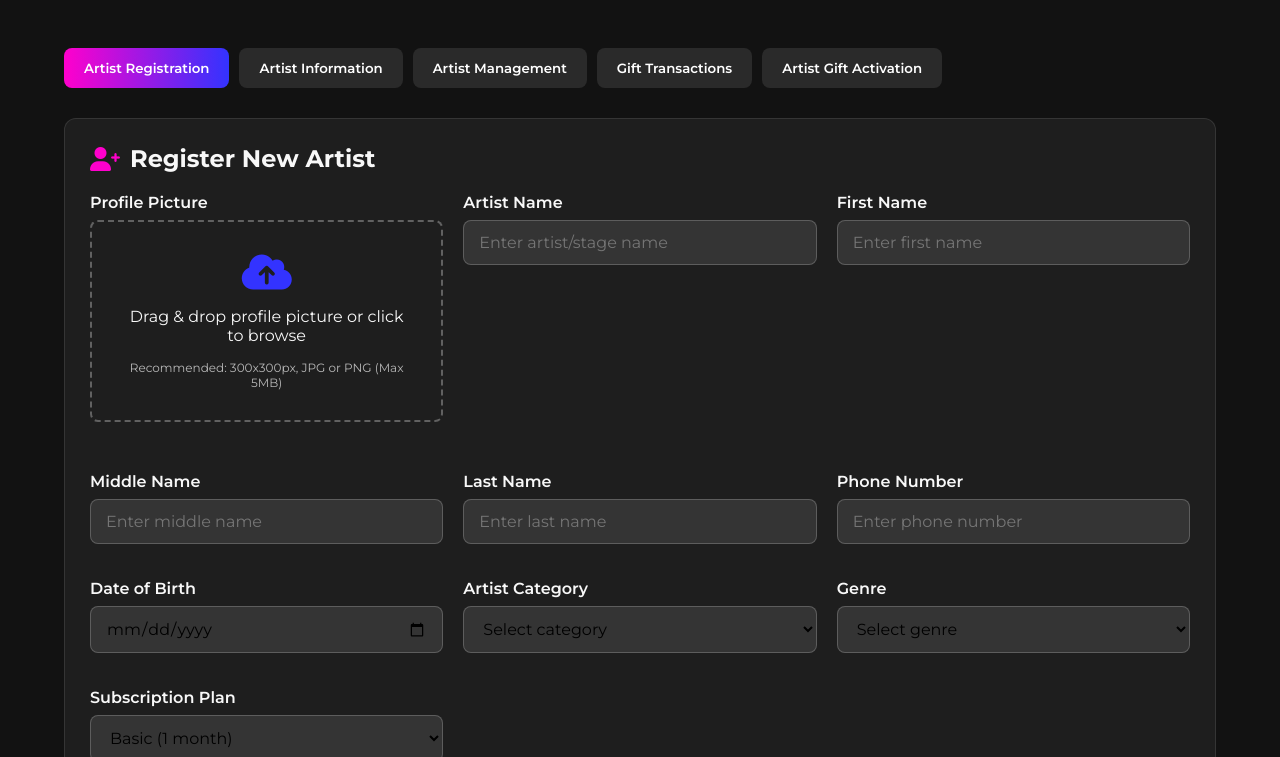
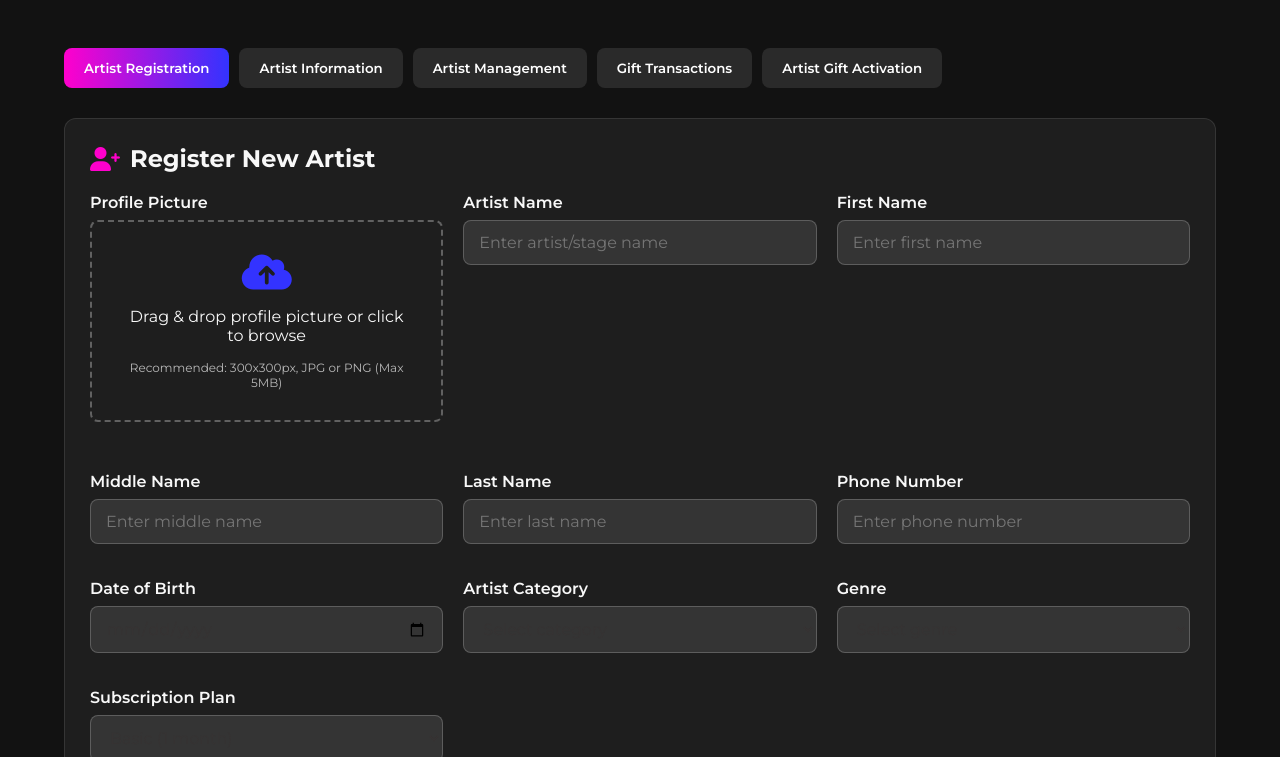
Before and after one commit to Stanslau2025/DFIX_DGXcore, a plain HTML site: page Admin_dashed/artist_activation/mainadmin_dashed_activate_account.html in a window 1280 px wide. Shown: the part 195-952 px from the top of the page. Drawn offline with Linux system fonts and the light colour scheme.

Commit message:
Update mainadmin_dashed_activate_account.html

```diff
--- a/Admin_dashed/artist_activation/mainadmin_dashed_activate_account.html
+++ b/Admin_dashed/artist_activation/mainadmin_dashed_activate_account.html
@@ -187,7 +187,7 @@ header {
     background: rgba(255, 255, 255, 0.1);
     border: 1px solid rgba(255, 255, 255, 0.2);
     border-radius: 8px;
-    color: black;
+    color: rgb(54, 51, 51);
     font-size: 16px;
 }
 
```
